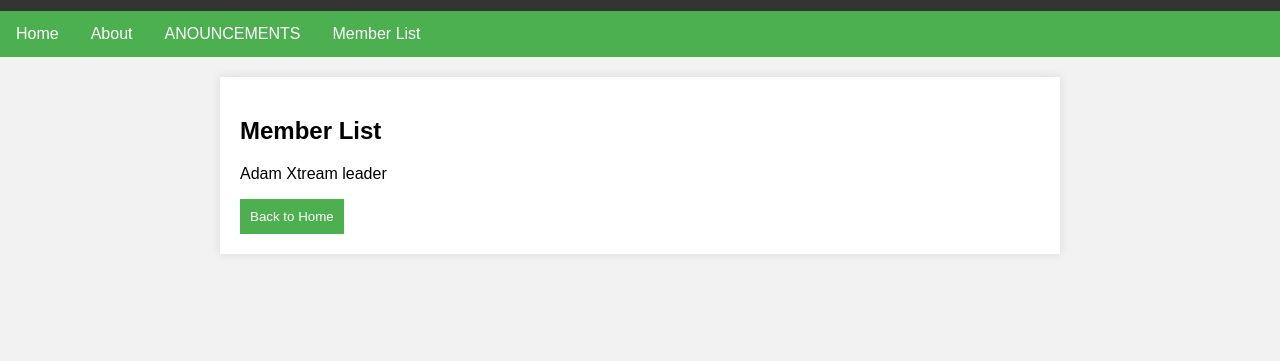
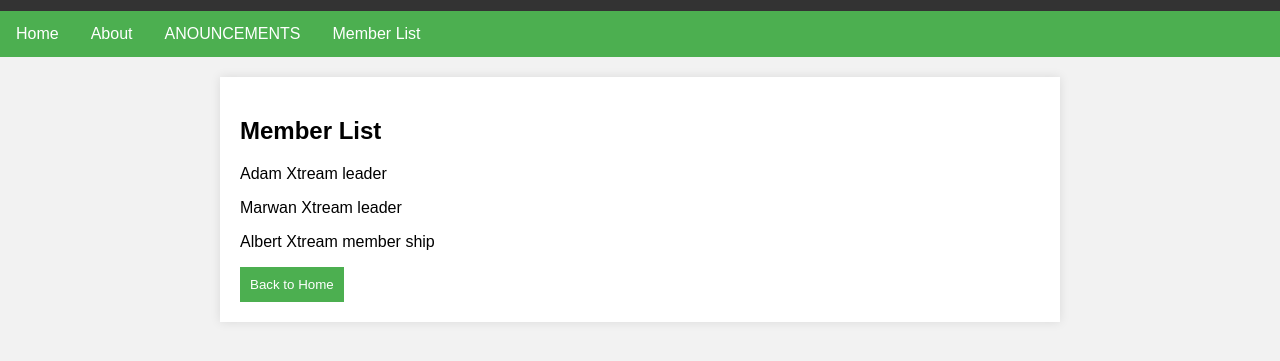
Before and after one commit to Sportscool1/Website, a plain HTML site: page index.html in a window 1280 px wide. Both pictures are taken after a click on the link "Member List". Shown: the part 89-450 px from the top of the page. Drawn offline with Linux system fonts and the light colour scheme.

Commit message:
Update index.html

```diff
--- a/index.html
+++ b/index.html
@@ -195,6 +195,8 @@
     <main class="member-list">
         <h2>Member List</h2>
         <p>Adam Xtream leader</p>
+        <p>Marwan Xtream leader</p>
+        <p>Albert Xtream member ship</p>
         <ul id="memberList"></ul>
         <button onclick="showHome()">Back to Home</button>
     </main>
```
